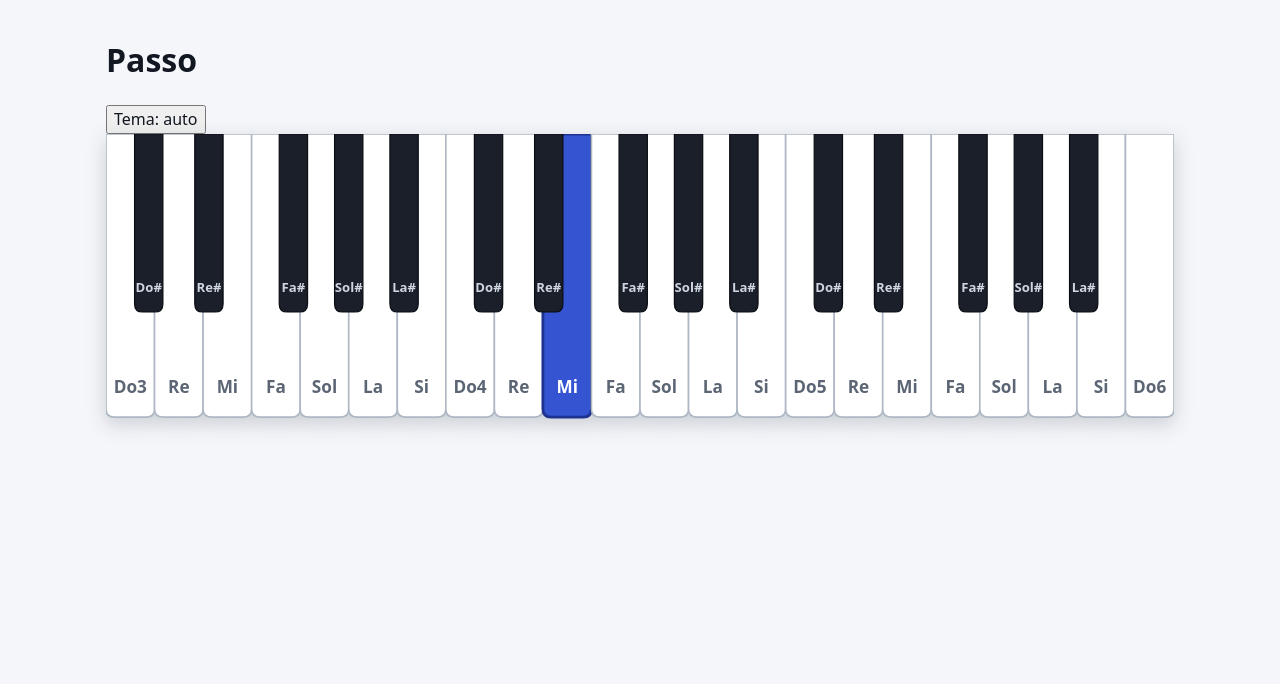
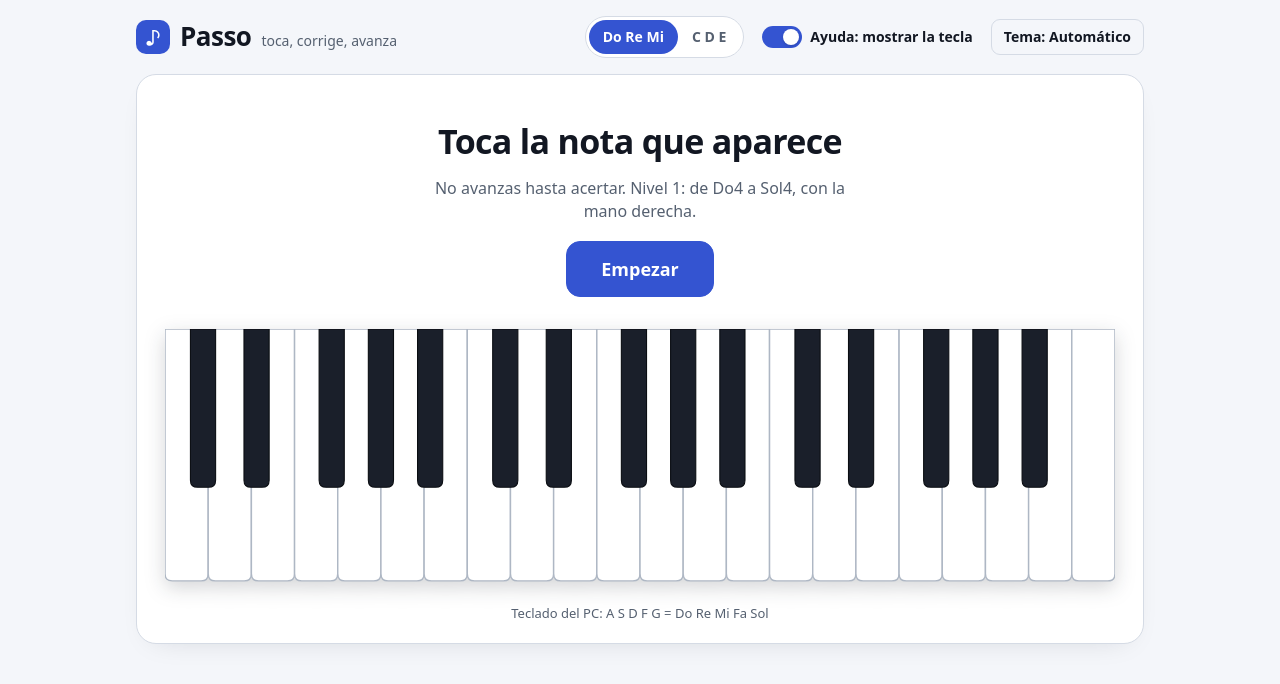
Before and after one commit to KevinHGitCode/Passo, a React (Vite) app: page / in a window 1280 px wide. Shown: the top 684 px of the page. Built offline with nearby package versions, Linux system fonts and the light colour scheme.

Commit message:
feat: raíz de composición y App conectadas a la sesión de práctica

```diff
--- /dev/null
+++ b/src/compose.ts
@@ -0,0 +1,28 @@
+import { ComputerKeyboardInput } from '@/adapters/keyboard/computer-keyboard-input';
+import type { KeyEventTarget } from '@/adapters/keyboard/computer-keyboard-input';
+import { PracticeSession } from '@/core/application/practice-session';
+import { createSeededRng } from '@/core/domain/rng';
+import type { Rng } from '@/core/domain/rng';
+import type { AudioOutput } from '@/core/ports/audio-output';
+import type { Clock } from '@/core/ports/clock';
+
+/** Raíz de composición: el único lugar que conoce las implementaciones concretas. */
+export function composeApp(search: string = window.location.search) {
+  const params = new URLSearchParams(search);
+  const seed = params.get('seed');
+  const rng: Rng = seed === null ? Math.random : createSeededRng(Number(seed));
+
+  const clock: Clock = { now: () => performance.now() };
+  const silentAudio: AudioOutput = { noteOn: () => undefined, noteOff: () => undefined };
+  const keyTarget: KeyEventTarget = {
+    addEventListener: (type, listener) => window.addEventListener(type, listener as EventListener),
+    removeEventListener: (type, listener) =>
+      window.removeEventListener(type, listener as EventListener),
+  };
+  const keyboard = new ComputerKeyboardInput(keyTarget);
+
+  const session = new PracticeSession({ inputs: [keyboard], audio: silentAudio, clock, rng });
+  void keyboard.start();
+
+  return { session, inputs: [keyboard] as const };
+}
--- a/src/main.tsx
+++ b/src/main.tsx
@@ -1,5 +1,6 @@
 import { StrictMode } from 'react';
 import { createRoot } from 'react-dom/client';
+import { composeApp } from '@/compose';
 import { App } from '@/ui/App';
 import '@/ui/styles/tokens.css';
 import '@/ui/styles/base.css';
@@ -7,8 +8,10 @@ import '@/ui/styles/base.css';
 const root = document.getElementById('root');
 if (!root) throw new Error('Falta el elemento #root');
 
+const { session } = composeApp();
+
 createRoot(root).render(
   <StrictMode>
-    <App />
+    <App session={session} pcKeysHint="Teclado del PC: A S D F G = Do Re Mi Fa Sol" />
   </StrictMode>,
 );
--- a/src/ui/App.tsx
+++ b/src/ui/App.tsx
@@ -1,33 +1,23 @@
-import { noteName, pitchName } from '@/core/domain/note';
-import type { Midi } from '@/core/domain/note';
-import { PianoKeyboard } from './keyboard/piano-keyboard';
-import type { KeyVisual } from './keyboard/piano-keyboard';
+import type { ReactNode } from 'react';
+import type { PracticeSession } from '@/core/application/practice-session';
+import { PracticeScreen } from './practice/PracticeScreen';
 import { useTheme } from './theme/use-theme';
 
-const RANGE_FROM = 48; // Do3
-const RANGE_TO = 84; // Do6
-
-const DEMO: ReadonlyMap<Midi, KeyVisual> = new Map([[64, { target: true }]]);
-
-function label(midi: Midi): string {
-  return midi % 12 === 0 ? noteName(midi, 'latina') : pitchName(midi, 'latina');
+export interface AppProps {
+  readonly session: PracticeSession;
+  readonly statusZone?: ReactNode | undefined;
+  readonly pcKeysHint?: string | undefined;
 }
 
-export function App() {
+export function App({ session, statusZone, pcKeysHint }: AppProps) {
   const [theme, cycleTheme] = useTheme();
   return (
-    <main style={{ maxWidth: 1100, margin: '0 auto', padding: 16 }}>
-      <h1>Passo</h1>
-      <button type="button" onClick={cycleTheme}>
-        Tema: {theme}
-      </button>
-      <PianoKeyboard
-        from={RANGE_FROM}
-        to={RANGE_TO}
-        visuals={DEMO}
-        labelFor={label}
-        ariaLabel="Teclado de piano de Do3 a Do6"
-      />
-    </main>
+    <PracticeScreen
+      session={session}
+      theme={theme}
+      onCycleTheme={cycleTheme}
+      statusZone={statusZone}
+      pcKeysHint={pcKeysHint}
+    />
   );
 }
```
